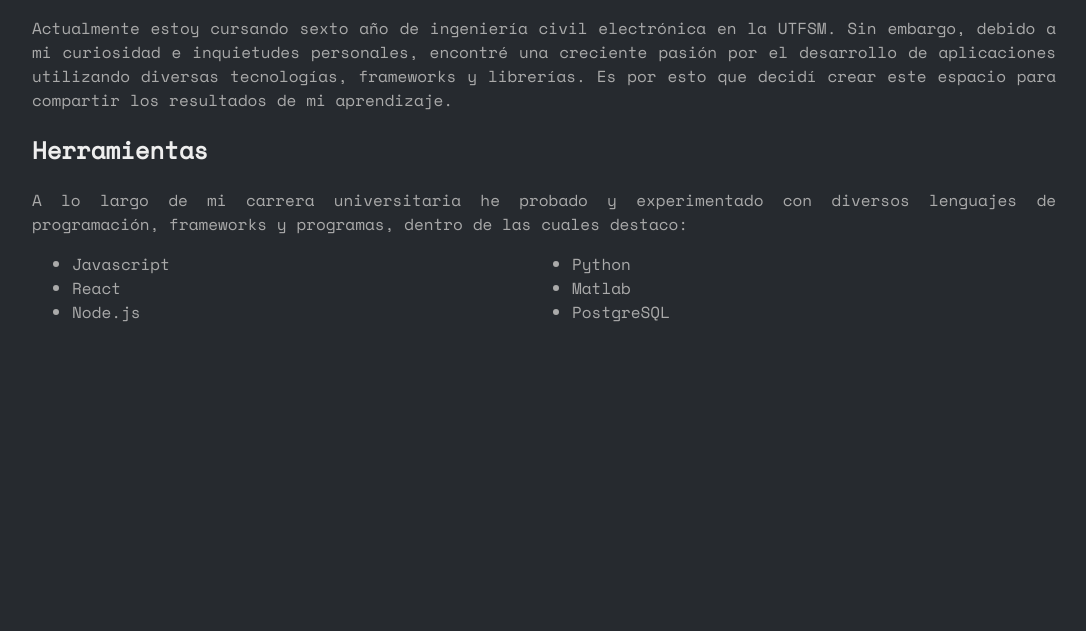
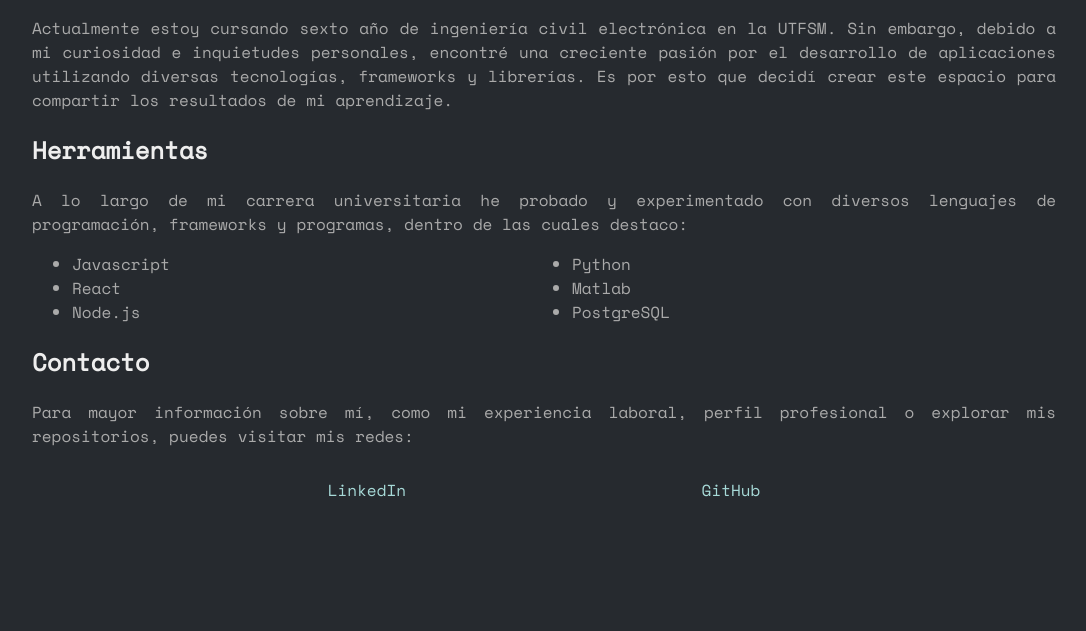
Before and after one commit to iwayato/iwayato.github.io, an Astro site: page / in a window 1280 px wide. Shown: the part 169-800 px from the top of the page, without its empty margins (96-1182 px from the left). Built offline with nearby package versions, Linux system fonts and the light colour scheme; Astro itself is replaced by a stand-in of ours.

Commit message:
Added Contact

```diff
--- a/src/layouts/Layout.astro
+++ b/src/layouts/Layout.astro
@@ -12,8 +12,6 @@ import '@fontsource/space-mono';
             <a href="/">Perfil</a>
             <a href="/proyectos">Proyectos</a>
             <a href="/bookshelf">BookShelf</a>
-            <a href="https://www.linkedin.com/in/tomoaki-iwaya/" target="_blank">LinkedIn</a>
-            <a href="https://github.com/iwayato" target="_blank">GitHub</a>
         </nav>
         <title>Tomoaki Iwaya Villalobos</title>
         <!-- your content is injected here -->
--- a/src/pages/index.astro
+++ b/src/pages/index.astro
@@ -25,6 +25,15 @@ import Layout from "../layouts/Layout.astro";
         <li>Matlab</li>
         <li>PostgreSQL</li>
     </ul>
+    <h2>Contacto</h2>
+    <p>
+        Para mayor información sobre mí, como mi experiencia laboral, perfil profesional
+        o explorar mis repositorios, puedes visitar mis redes:
+    </p>
+    <nav>
+        <a href="https://www.linkedin.com/in/tomoaki-iwaya/" target="_blank">LinkedIn</a>
+        <a href="https://github.com/iwayato" target="_blank">GitHub</a>
+    </nav>
 </Layout>
 
 <style>
```
